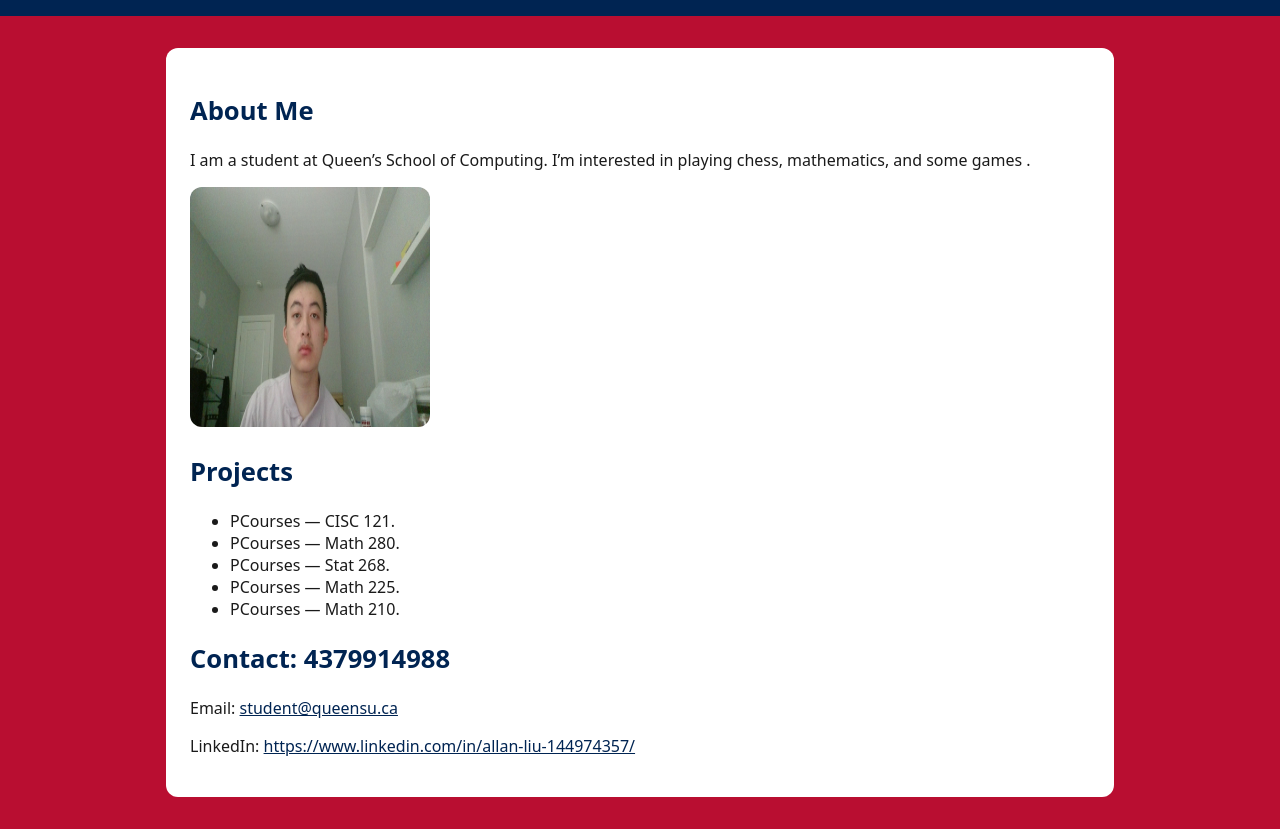
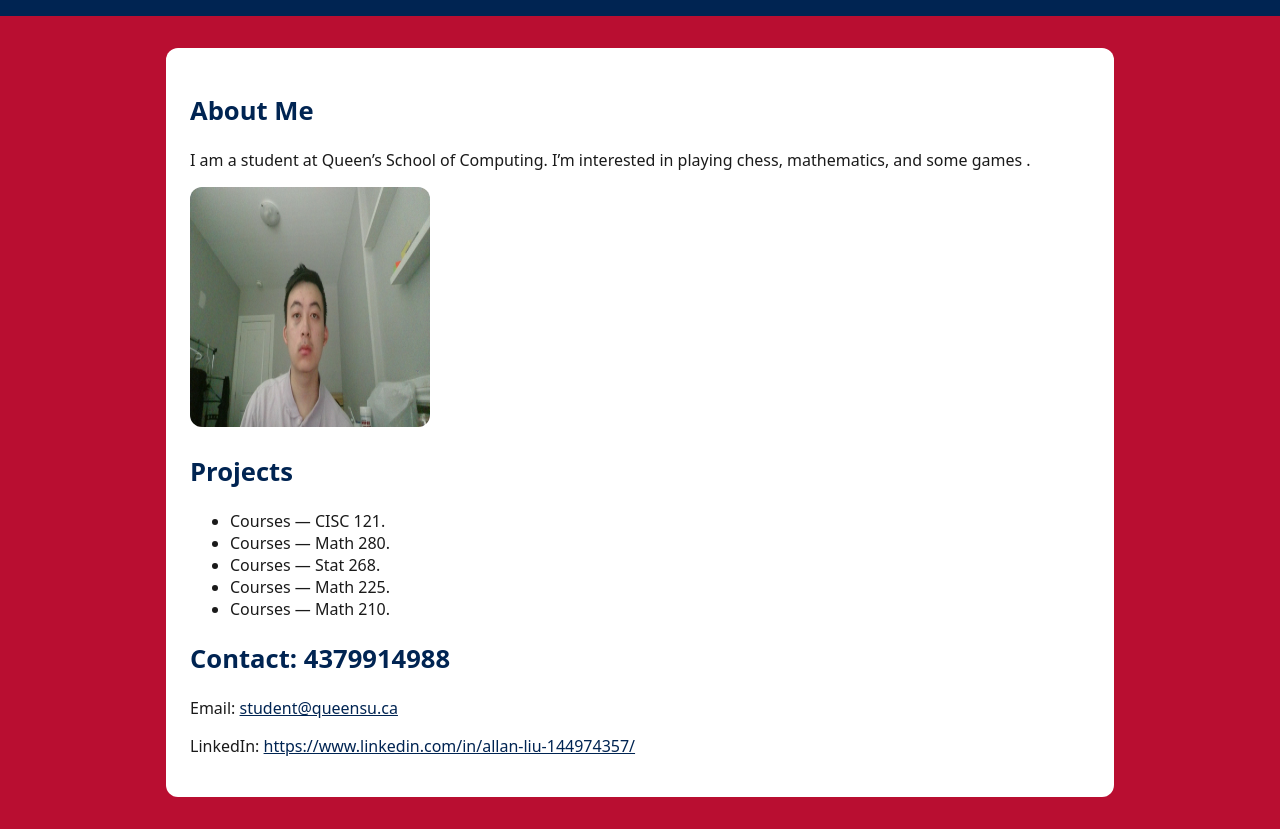
Before and after one commit to Sloofton/queens-student-page, a plain HTML site: page index.html in a window 1280 px wide. Shown: the part 102-931 px from the top of the page. Drawn offline with Linux system fonts and the light colour scheme.

Commit message:
Update index.html

```diff
--- a/index.html
+++ b/index.html
@@ -22,11 +22,11 @@
       <!-- ====== PROJECTS/COURSES (add or rename items to courses instead of projects) ====== -->
       <h2>Projects</h2>
       <ul>
-        <li>PCourses — CISC 121.</li>
-        <li>PCourses — Math 280.</li>
-        <li>PCourses — Stat 268.</li>
-        <li>PCourses — Math 225.</li>
-        <li>PCourses — Math 210.</li>
+        <li>Courses — CISC 121.</li>
+        <li>Courses — Math 280.</li>
+        <li>Courses — Stat 268.</li>
+        <li>Courses — Math 225.</li>
+        <li>Courses — Math 210.</li>
       </ul>
 
       <!-- ====== CONTACT (update your links) ====== -->
```
